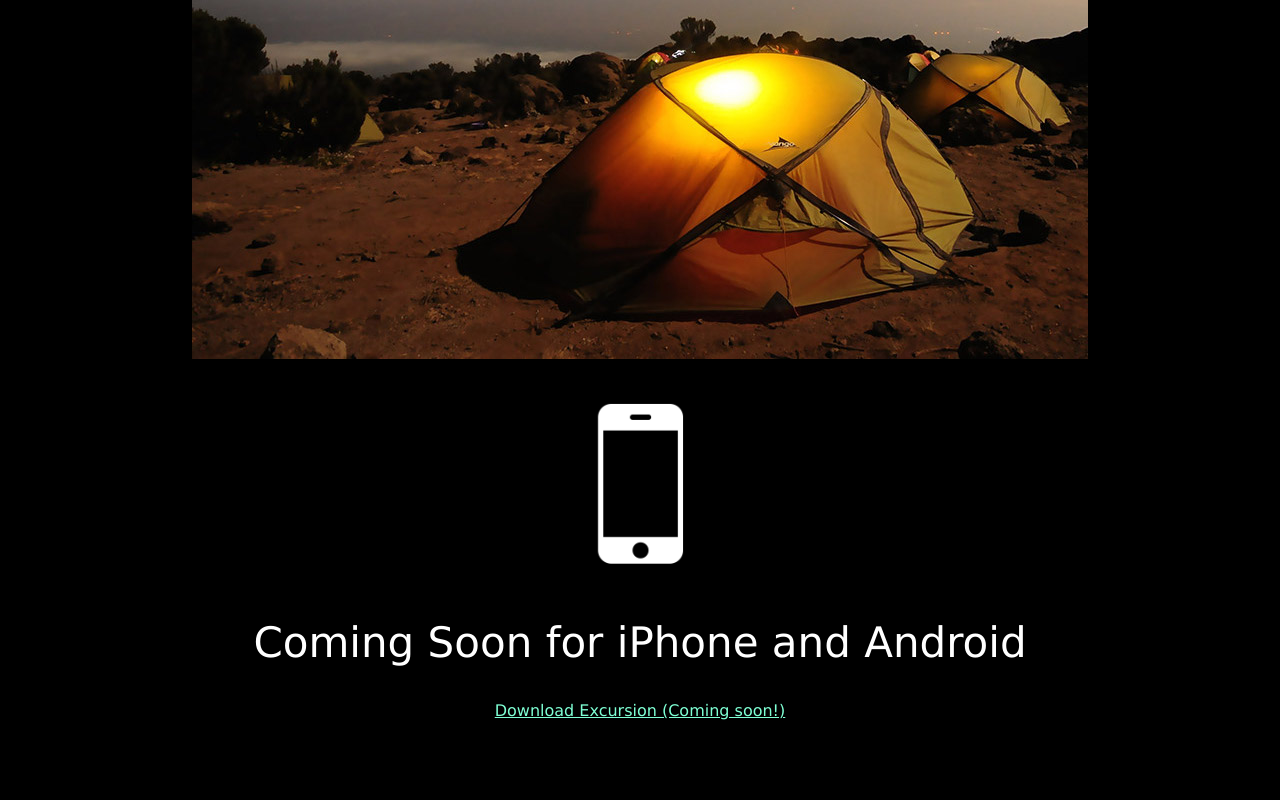
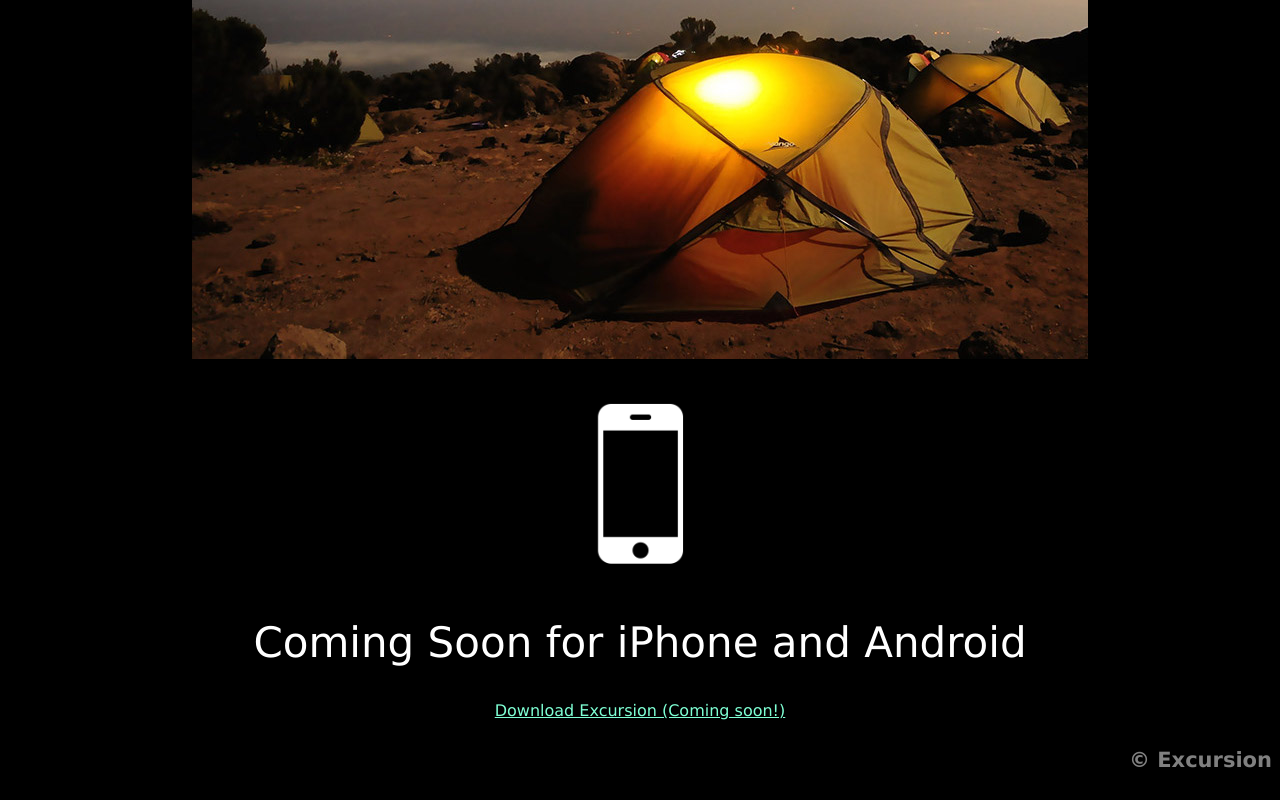
Before and after one commit to pppeppp/excursion, a plain HTML site: page index.html in a window 1280 px wide. Shown: the part 653-1453 px from the top of the page. Before the commit the page ends 1389 px from the top, so only its background shows below. Drawn offline with Linux system fonts and the light colour scheme.

Commit message:
final push

```diff
--- a/index.html
+++ b/index.html
@@ -17,5 +17,7 @@
         <p><img class="phone-icon" src="resources/images/phone.png" alt="smartphone icon"></p>
         <h2 class="header--secondary">Coming Soon for iPhone and Android</h2>
         <p><a href="#" class="link--cta">Download Excursion (Coming soon!)</a></p>
+        <h4 class="footer">© Excursion</h4>
+
     </body>
 </html>
--- a/resources/css/style.css
+++ b/resources/css/style.css
@@ -29,3 +29,9 @@ body {
 .phone-icon{
     width: 200px;
 }
+
+.footer {
+    font-size: 21px;
+    color: gray;
+    text-align: right;
+}
```
